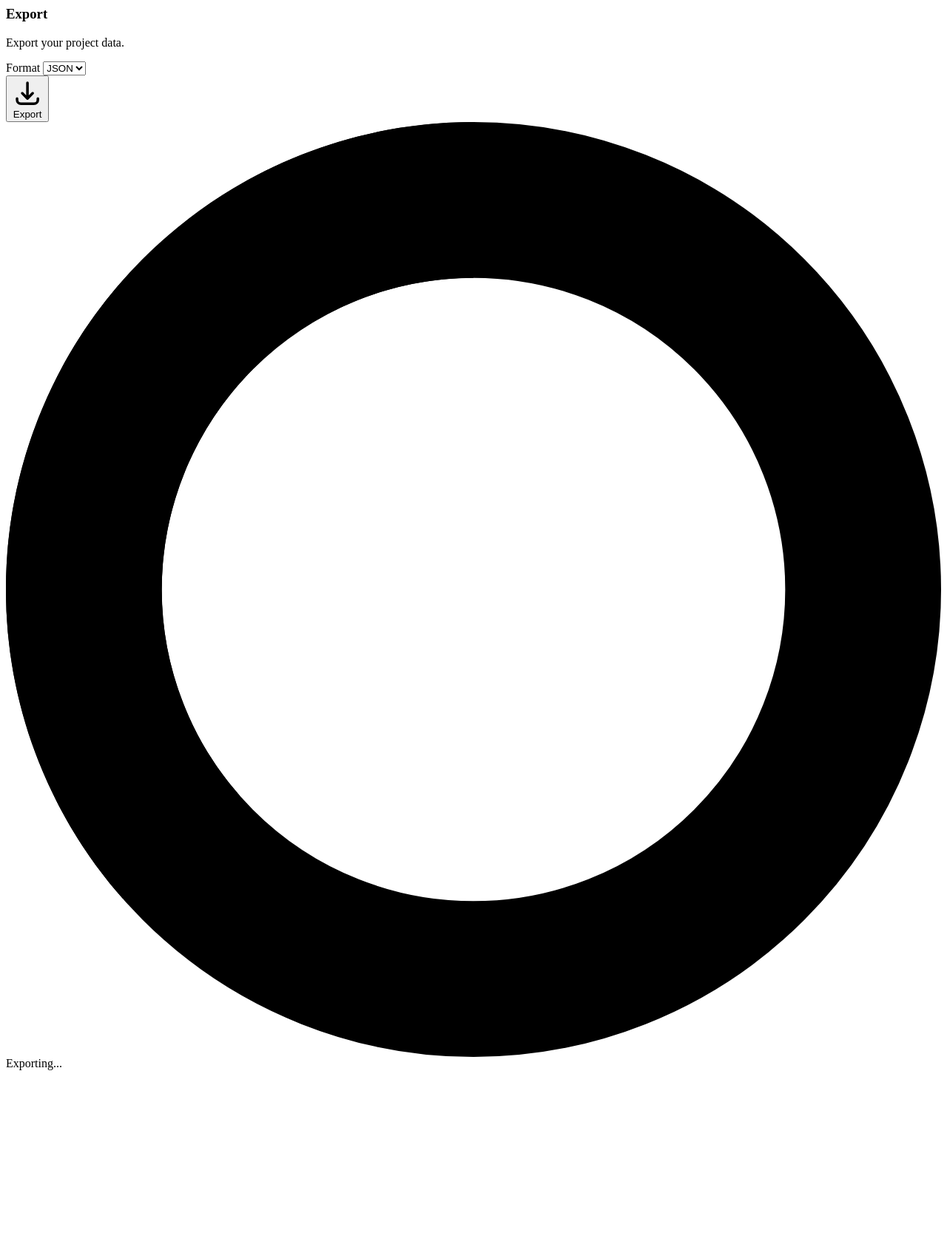
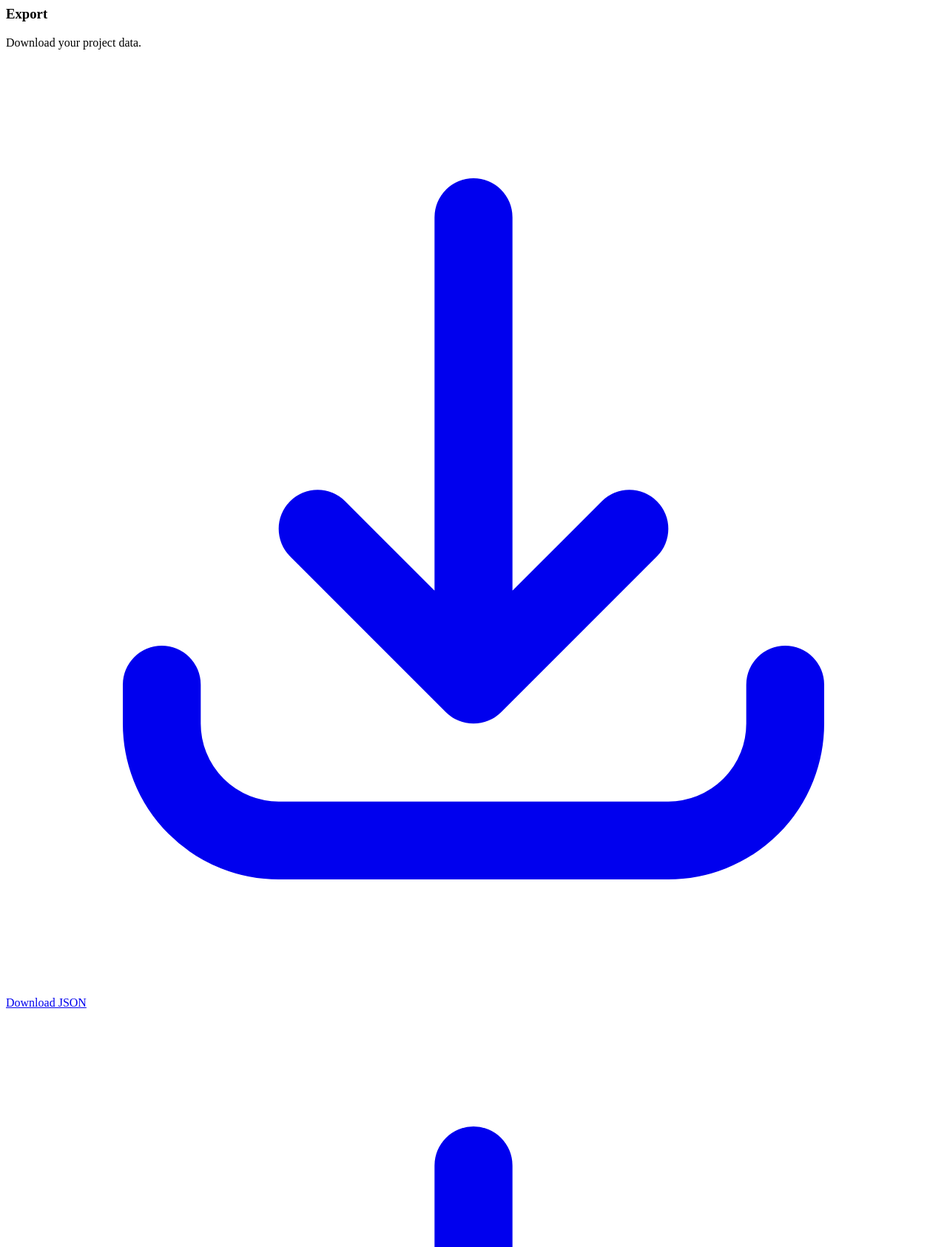
Before and after one commit to optimize-avo/focus-prompt, a FastAPI app: page /api/pipeline/export in a window 1280 px wide. Shown: the top 1686 px of the page at 74% size. Before the commit the page ends 1447 px from the top, so only its background shows below. Run offline with FastAPI, Linux system fonts and the light colour scheme.

Commit message:
update: fp/web/templates/partials/export.html
Operation: auto-commit
Files changed:
  - fp/web/templates/partials/export.html
Timestamp: 2026-07-21T00:51:24.387Z

```diff
--- a/fp/web/templates/partials/export.html
+++ b/fp/web/templates/partials/export.html
@@ -1,31 +1,25 @@
 <div class="space-y-4">
     <h3 class="font-semibold text-white">Export</h3>
-    <p class="text-sm text-slate-400">Export your project data.</p>
+    <p class="text-sm text-slate-400">Download your project data.</p>
 
-    <form hx-post="/api/export" hx-target="#export-result" hx-indicator="#export-spinner">
-        <div class="mb-3">
-            <label class="block text-sm font-medium text-slate-300 mb-1">Format</label>
-            <select name="fmt" class="w-full bg-slate-700 border border-slate-600 rounded-lg px-3 py-2 text-sm text-white focus:outline-none focus:ring-2 focus:ring-blue-500 focus:border-transparent">
-                <option value="json">JSON</option>
-                <option value="csv">CSV</option>
-            </select>
-        </div>
     <div class="flex items-center gap-3">
-            <button type="submit" class="flex items-center gap-2 px-4 py-2 bg-blue-600 hover:bg-blue-500 text-white rounded-lg text-sm font-medium transition-colors">
+        <a
+            href="/api/export/download/json"
+            class="flex items-center gap-2 px-4 py-2 bg-blue-600 hover:bg-blue-500 text-white rounded-lg text-sm font-medium transition-colors"
+        >
             <svg class="w-4 h-4" fill="none" stroke="currentColor" viewBox="0 0 24 24">
                 <path stroke-linecap="round" stroke-linejoin="round" stroke-width="2" d="M4 16v1a3 3 0 003 3h10a3 3 0 003-3v-1m-4-4l-4 4m0 0l-4-4m4 4V4"/>
             </svg>
-                Export
-            </button>
-            <span id="export-spinner" class="htmx-indicator text-sm text-slate-400">
-                <svg class="animate-spin h-4 w-4 inline mr-1" fill="none" viewBox="0 0 24 24">
-                    <circle class="opacity-25" cx="12" cy="12" r="10" stroke="currentColor" stroke-width="4"></circle>
-                    <path class="opacity-75" fill="currentColor" d="M4 12a8 8 0 018-8V0C5.373 0 0 5.373 0 12h4zm2 5.291A7.962 7.962 0 014 12H0c0 3.042 1.135 5.824 3 7.938l3-2.647z"></path>
+            Download JSON
+        </a>
+        <a
+            href="/api/export/download/csv"
+            class="flex items-center gap-2 px-4 py-2 bg-slate-600 hover:bg-slate-500 text-white rounded-lg text-sm font-medium transition-colors"
+        >
+            <svg class="w-4 h-4" fill="none" stroke="currentColor" viewBox="0 0 24 24">
+                <path stroke-linecap="round" stroke-linejoin="round" stroke-width="2" d="M4 16v1a3 3 0 003 3h10a3 3 0 003-3v-1m-4-4l-4 4m0 0l-4-4m4 4V4"/>
             </svg>
-                Exporting...
-            </span>
+            Download CSV
+        </a>
     </div>
-    </form>
-
-    <div id="export-result"></div>
 </div>
```
Lines whose indentation alone changed are shown as unchanged.
